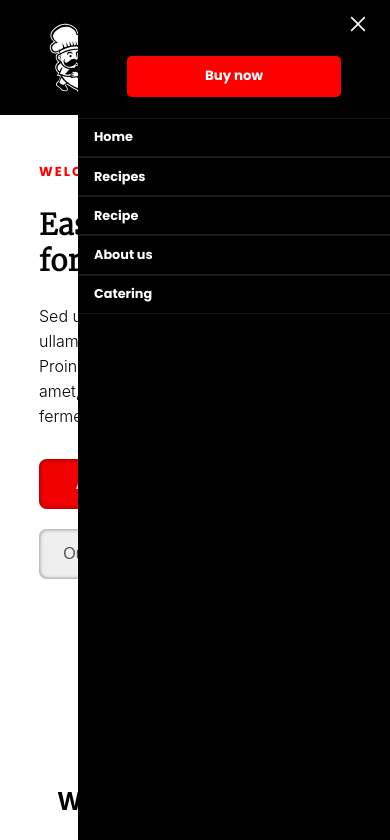
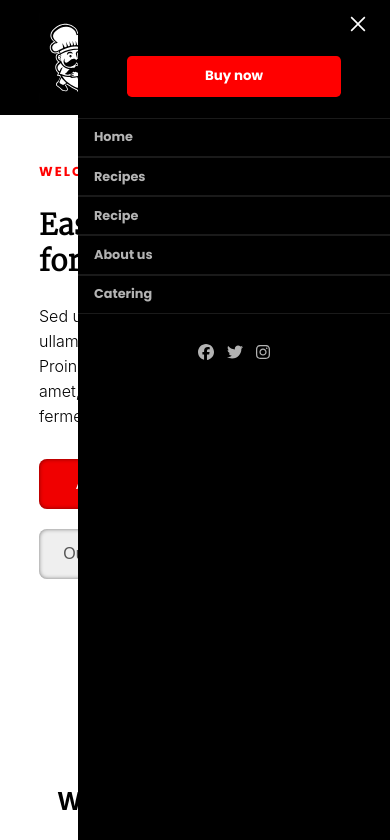
Before and after one commit to makyiabonner/gramscooking, a React (Create React App) app: page / in a window 390 px wide. Shown: the top 840 px of the page. Built offline with nearby package versions, Linux system fonts and the light colour scheme.

Commit message:
mobile navigation complete

```diff
--- a/src/components/Nav/nav.js
+++ b/src/components/Nav/nav.js
@@ -3,6 +3,8 @@ import menu from '../../icons/menu.svg';
 import close from '../../icons/close-button.svg';
 import logo from '../../icons/logo.svg';
 import React, { useState } from 'react';
+import { FontAwesomeIcon } from '@fortawesome/react-fontawesome';
+import { faInstagram, faFacebook, faTwitter } from '@fortawesome/free-brands-svg-icons';
 
 export default function Nav(){
     const [isActive, setIsActive ] = useState(false)
@@ -43,9 +45,9 @@ export default function Nav(){
                     <li className={styles.mobile_list_item}>Catering</li>
                 </ul>
                 <ul className={styles.social_media_div}>
-                    <li><a className={styles.social_media_logo}></a></li>
-                    <li><a className={styles.social_media_logo}></a></li>
-                    <li><a className={styles.social_media_logo}></a></li>
+                    <li><a className={styles.social_media_logo}><FontAwesomeIcon icon={faFacebook} /></a></li>
+                    <li><a className={styles.social_media_logo}><FontAwesomeIcon icon={faTwitter} /></a></li>
+                    <li><a className={styles.social_media_logo}><FontAwesomeIcon icon={faInstagram} /></a></li>
                 </ul>
             </section>
         </>
--- a/src/components/Nav/nav.module.css
+++ b/src/components/Nav/nav.module.css
@@ -109,10 +109,20 @@
     list-style: none;
     padding: 0;
 }
+.mobile_list_item,.social_media_div{
+    color: rgba(255,255,255,.7);
+}
 .mobile_list_item{
-    color: white;
     font-family: 'Poppins';
     font-size: .8rem;
     padding: .6rem 1rem;
     border-block:.1px solid rgba(255,255,255,.1);
 }
+.social_media_div{
+    display: flex;
+    justify-content: center;
+    width: 100%;
+    padding: .8rem 0;
+    gap: .8em;
+    list-style-type: none;
+}
```
